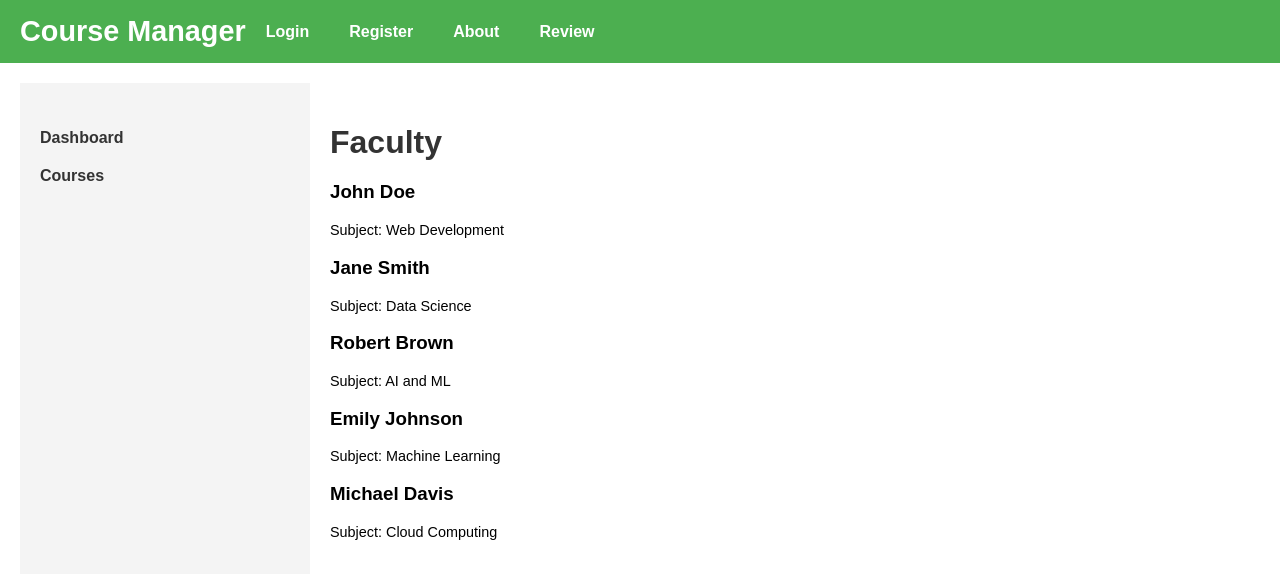
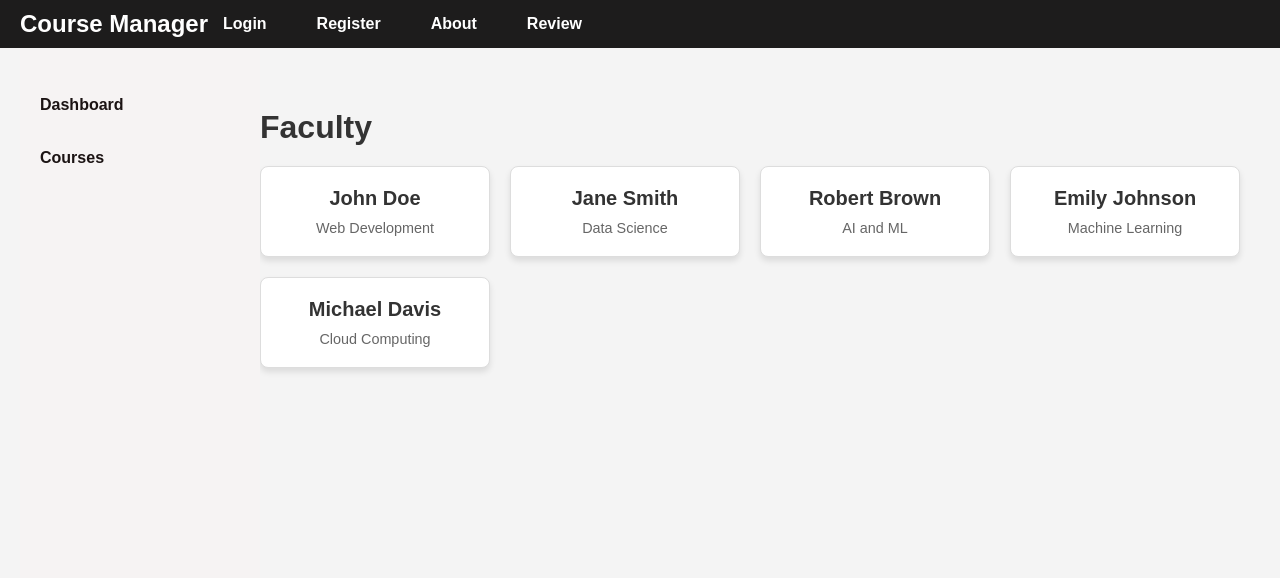
Before and after one commit to triptithawait/CourseManager, a plain HTML site: page faculty.html in a window 1280 px wide. Drawn offline with Linux system fonts and the light colour scheme.

Commit message:
changes2

```diff
--- a/faculty.html
+++ b/faculty.html
@@ -5,6 +5,117 @@
   <meta name="viewport" content="width=device-width, initial-scale=1.0">
   <title>Faculty</title>
   <link rel="stylesheet" href="styles.css">
+  <style>
+    /* General Styles */
+    body {
+      font-family: Arial, sans-serif;
+      margin: 0;
+      padding: 0;
+      background-color: #f4f4f4;
+    }
+
+    /* Navigation Bar */
+    .navbar {
+      background-color: #1d1c1c;
+      color: white;
+      padding: 10px 20px;
+      text-align: center;
+    }
+
+    .navbar .logo {
+      font-size: 24px;
+      font-weight: bold;
+    }
+
+    .navbar .nav-links {
+      list-style: none;
+      padding: 0;
+      margin: 0;
+      display: flex;
+      justify-content: center;
+    }
+
+    .navbar .nav-links li {
+      margin: 0 15px;
+    }
+
+    .navbar .nav-links a {
+      color: white;
+      text-decoration: none;
+      font-size: 16px;
+    }
+
+    .navbar .nav-links a:hover {
+      text-decoration: underline;
+    }
+
+    /* Sidebar */
+    .sidebar {
+      width: 200px;
+      background: #f6f3f3;
+      color: rgb(255, 255, 255);
+      position: fixed;
+      top: 50px;
+      bottom: 0;
+      padding: 20px;
+    }
+
+    .sidebar ul {
+      list-style: none;
+      padding: 0;
+    }
+
+    .sidebar ul li {
+      margin: 15px 0;
+    }
+
+    .sidebar ul li a {
+      color: rgb(27, 19, 19);
+      text-decoration: none;
+    }
+
+    .sidebar ul li a:hover {
+      text-decoration: underline;
+    }
+
+    /* Main Content */
+    .content {
+      margin-left: 220px;
+      padding: 20px;
+    }
+
+    .faculty-container {
+      display: grid;
+      grid-template-columns: repeat(auto-fill, minmax(200px, 1fr));
+      gap: 20px;
+    }
+
+    .faculty-box {
+      background-color: white;
+      border: 1px solid #ddd;
+      border-radius: 8px;
+      padding: 20px;
+      text-align: center;
+      box-shadow: 0 4px 6px rgba(0, 0, 0, 0.1);
+      transition: transform 0.3s ease, box-shadow 0.3s ease;
+    }
+
+    .faculty-box:hover {
+      transform: translateY(-5px);
+      box-shadow: 0 6px 10px rgba(0, 0, 0, 0.2);
+    }
+
+    .faculty-box h3 {
+      margin: 0;
+      font-size: 20px;
+      color: #333;
+    }
+
+    .faculty-box p {
+      margin: 10px 0 0;
+      color: #666;
+    }
+  </style>
 </head>
 <body>
 
@@ -13,10 +124,10 @@
     <div class="navbar-container">
       <a href="#" class="logo">Course Manager</a>
       <ul class="nav-links">
-        <li><a href="#login">Login</a></li>
-        <li><a href="#register">Register</a></li>
-        <li><a href="#about">About</a></li>
-        <li><a href="#review">Review</a></li>
+        <li><a href="login.html">Login</a></li>
+        <li><a href="register.html">Register</a></li>
+        <li><a href="about.html">About</a></li>
+        <li><a href="review.html">Review</a></li>
       </ul>
     </div>
   </nav>
@@ -36,23 +147,23 @@
       <div class="faculty-container">
         <div class="faculty-box">
           <h3>John Doe</h3>
-          <p>Subject: Web Development</p>
+          <p>Web Development</p>
         </div>
         <div class="faculty-box">
           <h3>Jane Smith</h3>
-          <p>Subject: Data Science</p>
+          <p>Data Science</p>
         </div>
         <div class="faculty-box">
           <h3>Robert Brown</h3>
-          <p>Subject: AI and ML</p>
+          <p>AI and ML</p>
         </div>
         <div class="faculty-box">
           <h3>Emily Johnson</h3>
-          <p>Subject: Machine Learning</p>
+          <p>Machine Learning</p>
         </div>
         <div class="faculty-box">
           <h3>Michael Davis</h3>
-          <p>Subject: Cloud Computing</p>
+          <p>Cloud Computing</p>
         </div>
       </div>
     </div>
--- a/styles.css
+++ b/styles.css
@@ -53,7 +53,7 @@ body {
     display: block;
     padding: 10px 0;
     text-decoration: none;
-    color: #333;
+    color: #3d2727;
     font-weight: bold;
   }
 
@@ -222,3 +222,106 @@ body {
     text-decoration: underline;
     color: #2dbd09;
   }
+
+  /* General Body and Layout */
+body {
+  font-family: Arial, sans-serif;
+  margin: 0;
+  padding: 0;
+  background-color: #f4f4f4;
+}
+
+/* Navigation Bar */
+.navbar {
+  background-color: #333;
+  color: white;
+  padding: 10px 20px;
+  text-align: center;
+}
+
+.navbar .logo {
+  font-size: 24px;
+  font-weight: bold;
+}
+
+.navbar .nav-links {
+  list-style: none;
+  padding: 0;
+  margin: 0;
+  display: flex;
+  justify-content: center;
+}
+
+.navbar .nav-links li {
+  margin: 0 15px;
+}
+
+.navbar .nav-links a {
+  color: white;
+  text-decoration: none;
+  font-size: 16px;
+}
+
+.navbar .nav-links a:hover {
+  text-decoration: underline;
+}
+
+/* Review Form */
+form {
+  background: white;
+  padding: 20px;
+  margin: 20px 0;
+  border-radius: 5px;
+  box-shadow: 0 2px 5px rgba(0, 0, 0, 0.1);
+}
+
+form label {
+  display: block;
+  margin-bottom: 10px;
+  font-weight: bold;
+}
+
+form input, form textarea, form button {
+  width: 100%;
+  margin-bottom: 15px;
+  padding: 10px;
+  border: 1px solid #ccc;
+  border-radius: 5px;
+}
+
+form button {
+  background-color: #4CAF50;
+  color: white;
+  border: none;
+  cursor: pointer;
+  font-size: 16px;
+}
+
+form button:hover {
+  background-color: #45a049;
+}
+
+/* Reviews Section */
+.reviews-section {
+  display: flex;
+  flex-direction: column;
+  gap: 20px;
+}
+
+.review-card {
+  background: white;
+  padding: 15px;
+  border-radius: 5px;
+  box-shadow: 0 2px 5px rgba(0, 0, 0, 0.1);
+}
+
+.review-card h3 {
+  margin: 0 0 10px;
+  font-size: 18px;
+  color: #333;
+}
+
+.review-card p {
+  margin: 0;
+  color: #555;
+}
```
Also changed, not shown: courses.html (+112 -0 lines), index.html (+1 -1 lines), review.html (added, +49 -0 lines), review.js (added, +37 -0 lines).
